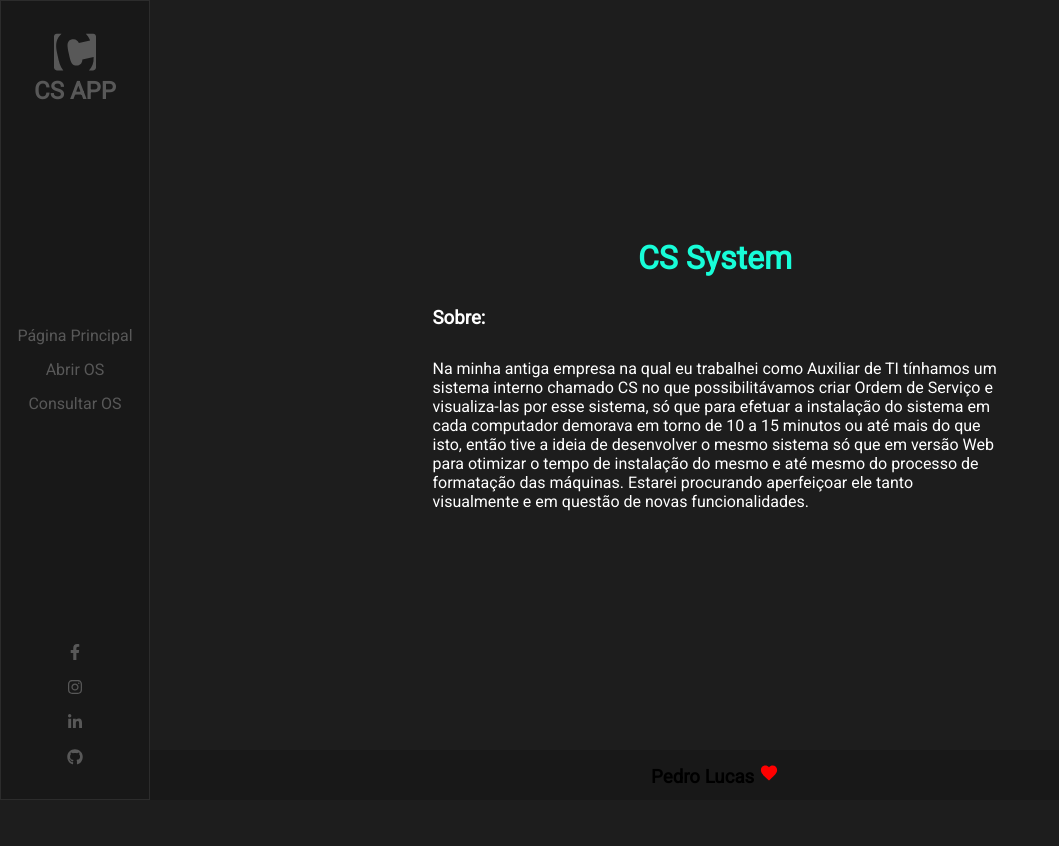
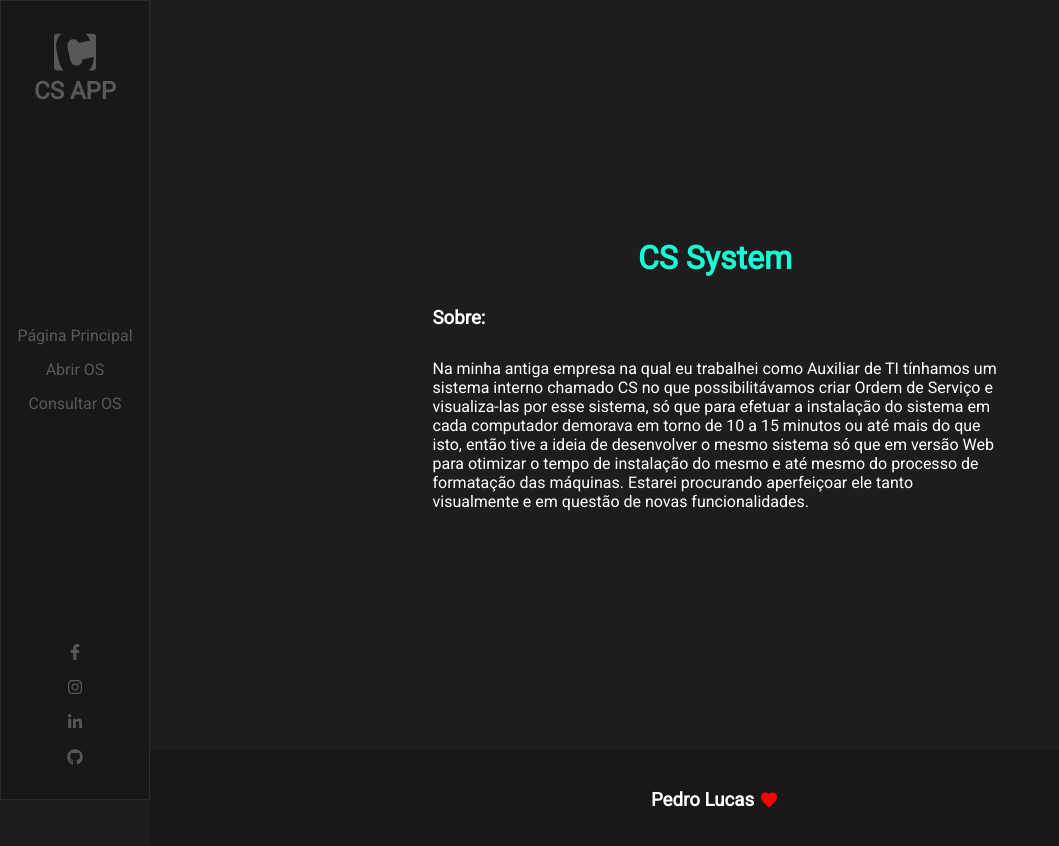
Before and after one commit to PedrooLska/SPAOrderOfService, a React (Create React App) app in the folder frontend/: page / in a window 1280 px wide. Shown: the top 846 px of the page, without its empty margins (0-1059 px from the left). Before the commit the page ends 800 px from the top, so only its background shows below. Built offline with nearby package versions, Linux system fonts and the light colour scheme.

Commit message:
Add aquitetura bem no footer

```diff
--- a/frontend/src/layout/footer/index.css
+++ b/frontend/src/layout/footer/index.css
@@ -2,6 +2,11 @@
   display: flex;
   align-items: center;
   justify-content: center;
-
+  height: 100px;
   background: #181818;
 }
+
+.footer__title {
+  color: white;
+  margin-right: 5px;
+}
--- a/frontend/src/layout/footer/index.js
+++ b/frontend/src/layout/footer/index.js
@@ -6,9 +6,8 @@ import { IoMdHeart } from "react-icons/io";
 const Footer = () => {
   return (
     <footer className="footer">
-      <h3>
-        Pedro Lucas <IoMdHeart color="red" size="20px" />
-      </h3>
+      <h3 className="footer__title">Pedro Lucas</h3>
+      <IoMdHeart className="footer__icon" color="red" size="20px" />
     </footer>
   );
 };
```
